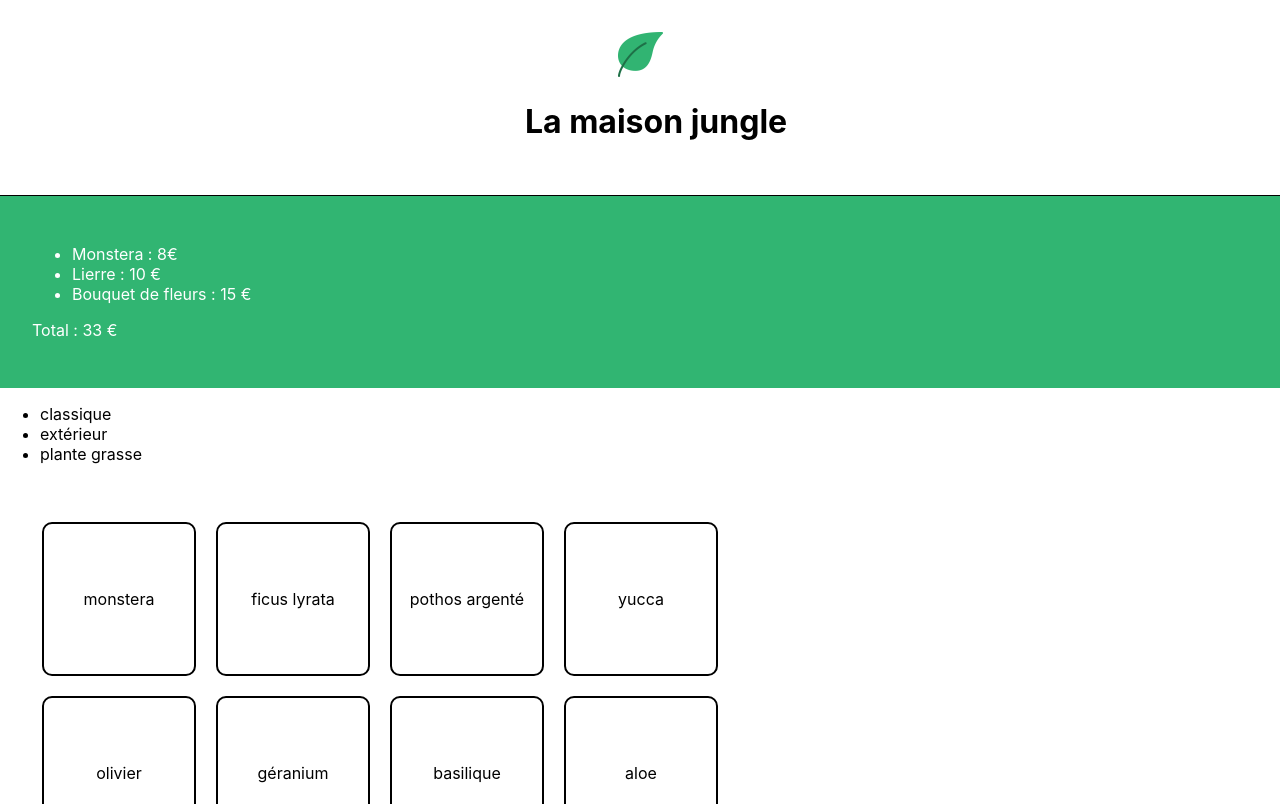
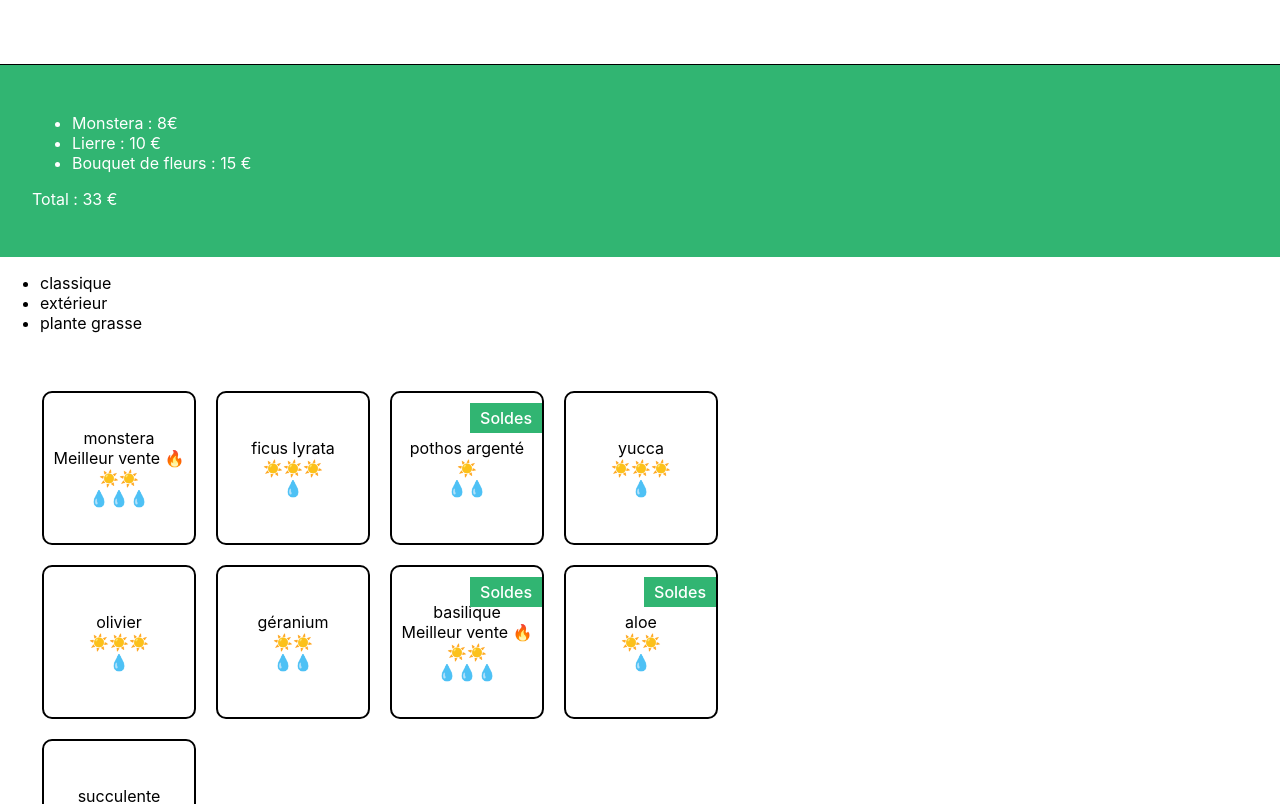
Before and after one commit to Ambrosioc/la-maison-jungle, a React (Create React App) app: page / in a window 1280 px wide. Shown: the top 804 px of the page. Built offline with nearby package versions, Linux system fonts and the light colour scheme.

Commit message:
use props

```diff
--- a/src/components/Banner.js
+++ b/src/components/Banner.js
@@ -1,15 +1,8 @@
 import React from "react";
 import "../styles/Banner.css";
-import logo from "../assets/logo.png";
 
-function Banner() {
-  const title = "La maison jungle";
-  return (
-    <div className="lmj-banner">
-      <img src={logo} alt="La maison jungle" className="lmj-logo" />
-      <h1 className="lmj-title">{title}</h1>
-    </div>
-  );
+function Banner({ children }) {
+  return <div className="lmj-banner">{children}</div>;
 }
 
 export default Banner;
--- /dev/null
+++ b/src/components/CareScale.js
@@ -0,0 +1,18 @@
+import React from "react";
+
+function CareScale({ scaleValue, careType }) {
+  const range = [1, 2, 3];
+  const scaleType = careType === "light" ? "☀️" : "💧";
+
+  return (
+    <div>
+      {range.map((rangeElem) =>
+        scaleValue >= rangeElem ? (
+          <span key={rangeElem.toString()}>{scaleType}</span>
+        ) : null
+      )}
+    </div>
+  );
+}
+
+export default CareScale;
--- a/src/components/ShoppingList.js
+++ b/src/components/ShoppingList.js
@@ -1,5 +1,7 @@
 import { plantList } from "../data/plantList";
+import CareScale from "./CareScale";
 import "../styles/ShoppingList.css";
+
 function ShoppingList() {
   const categories = plantList.reduce(
     (acc, plant) =>
@@ -15,9 +17,13 @@ function ShoppingList() {
         ))}
       </ul>
       <ul className="lmj-plant-list">
-        {plantList.map((plant) => (
-          <li key={plant.id} className="lmj-plant-item">
-            {plant.name}
+        {plantList.map((e) => (
+          <li key={e.id} className="lmj-plant-item">
+            {e.name}
+            {e.isSpecialOffer && <div className="lmj-sales">Soldes</div>}
+            {e.isBestSale && <div>Meilleur vente 🔥 </div>}
+            <CareScale careType="light" scaleValue={e.light} />
+            <CareScale careType="water" scaleValue={e.water} />
           </li>
         ))}
       </ul>
--- a/src/data/plantList.js
+++ b/src/data/plantList.js
@@ -3,48 +3,68 @@ export const plantList = [
     name: "monstera",
     category: "classique",
     id: "1ed",
+    isBestSale: true,
+    light: 2,
+    water: 3,
   },
   {
     name: "ficus lyrata",
     category: "classique",
     id: "2ab",
+    light: 3,
+    water: 1,
   },
   {
     name: "pothos argenté",
     category: "classique",
     id: "3sd",
     isSpecialOffer: true,
+    light: 1,
+    water: 2,
   },
   {
     name: "yucca",
     category: "classique",
     id: "4kk",
+    light: 3,
+    water: 1,
   },
   {
     name: "olivier",
     category: "extérieur",
     id: "5pl",
+    light: 3,
+    water: 1,
   },
   {
     name: "géranium",
     category: "extérieur",
     id: "6uo",
+    light: 2,
+    water: 2,
   },
   {
     name: "basilique",
     category: "extérieur",
     id: "7ie",
     isSpecialOffer: true,
+    isBestSale: true,
+    light: 2,
+    water: 3,
   },
   {
     name: "aloe",
     category: "plante grasse",
     id: "8fp",
     isSpecialOffer: true,
+    light: 2,
+    water: 1,
   },
   {
     name: "succulente",
     category: "plante grasse",
     id: "9vn",
+    light: 2,
+    water: 1,
   },
 ];
```
Also changed, not shown: src/assets/monstera.jpeg (added).
